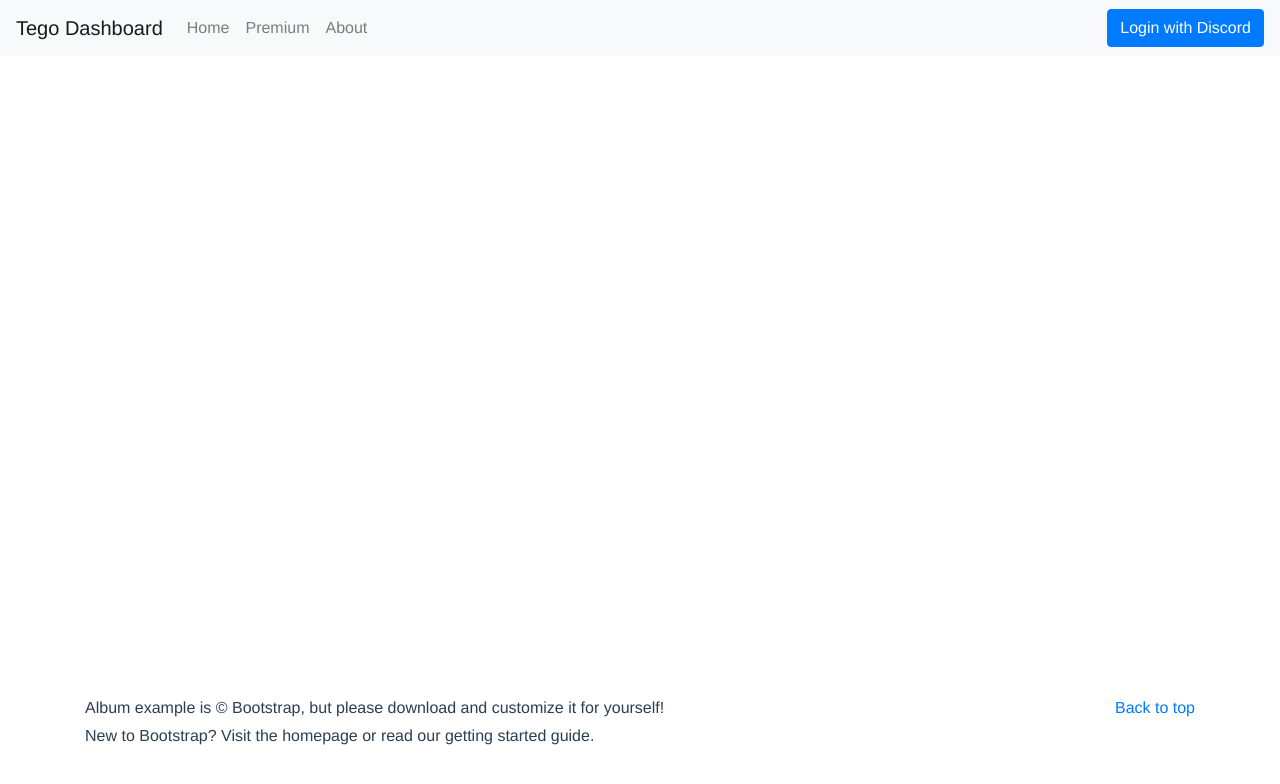
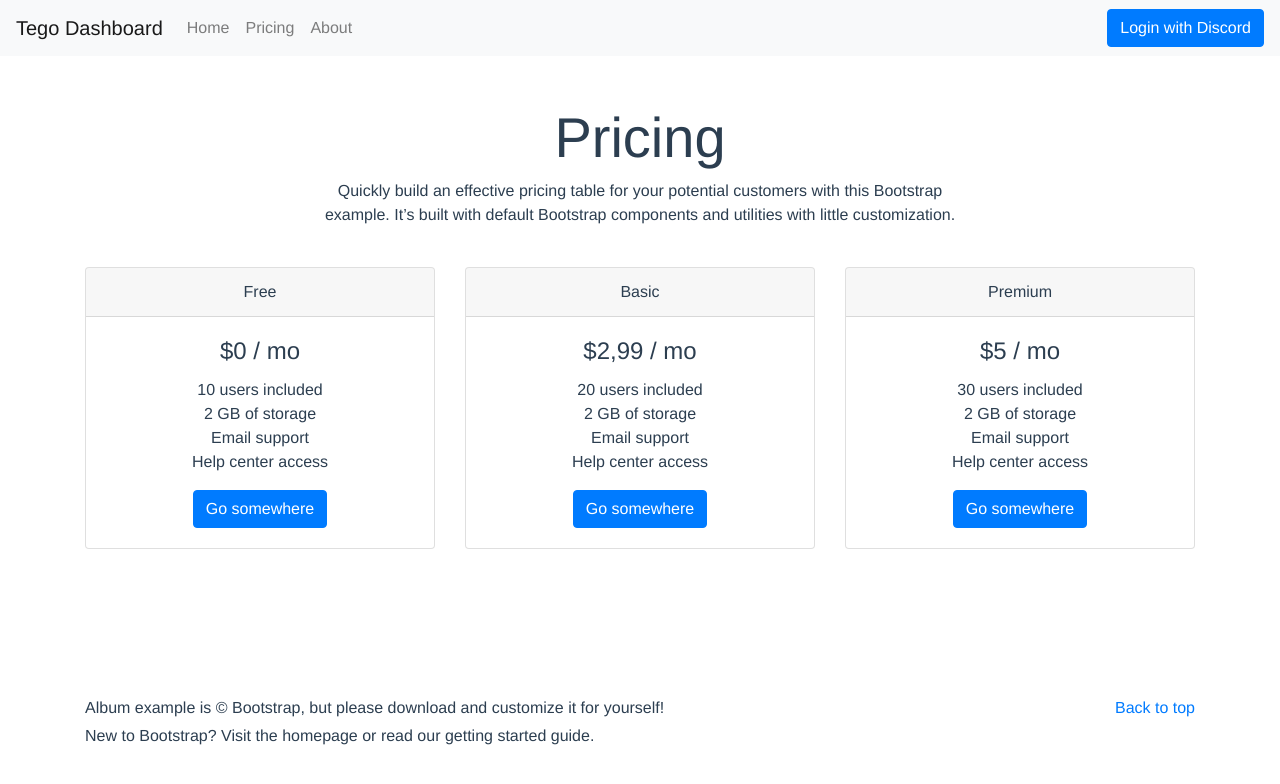
Before and after one commit to jblascoisaza/tego-dashboard, a Vue app: page /pricing in a window 1280 px wide. Shown: the top 784 px of the page. Built offline with nearby package versions, Linux system fonts and the light colour scheme.

Commit message:
improvements to pricingcard component

```diff
--- a/src/components/General/NavBar.vue
+++ b/src/components/General/NavBar.vue
@@ -9,7 +9,7 @@
         <b-navbar-nav>
           <b-nav-item to="/">Home</b-nav-item>
           <b-nav-item v-if="isAuthenticated" to="/guilds">Guilds</b-nav-item>
-          <b-nav-item to="/premium">Premium</b-nav-item>
+          <b-nav-item to="/pricing">Pricing</b-nav-item>
           <b-nav-item to="/about">About</b-nav-item>
         </b-navbar-nav>
 
--- a/src/components/Pricing/PricingCard.vue
+++ b/src/components/Pricing/PricingCard.vue
@@ -1,19 +1,23 @@
 <template>
-  <b-card header="Free" header-tag="header" title="$0 / mo">
+  <b-card :header="header" header-tag="header" :title="title">
     <b-card-text>
       <ul class="list-unstyled">
-        <li>10 users included</li>
-        <li>2 GB of storage</li>
-        <li>Email support</li>
-        <li>Help center access</li>
+        <li v-for="(item, index) in list" :key="index">{{ item }}</li>
       </ul>
     </b-card-text>
-    <b-button href="#" variant="primary">Go somewhere</b-button>
+    <b-button href="#" variant="primary">{{ bContent }}</b-button>
   </b-card>
 </template>
 
 <script>
-export default {};
+export default {
+  props: {
+    header: String,
+    title: String,
+    list: Object,
+    bContent: String
+  }
+};
 </script>
 
 <style scoped>
--- a/src/router.js
+++ b/src/router.js
@@ -3,7 +3,7 @@ import Router from 'vue-router';
 import Home from './views/Home.vue';
 import Guilds from './views/Guilds.vue';
 import Manage from './views/Manage.vue';
-import Premium from './views/Pricing.vue';
+import Pricing from './views/Pricing.vue';
 
 Vue.use(Router);
 
@@ -17,9 +17,9 @@ export default new Router({
       component: Home
     },
     {
-      path: '/premium',
-      name: 'premium',
-      component: Premium
+      path: '/pricing',
+      name: 'pricing',
+      component: Pricing
     },
     {
       path: '/about',
--- a/src/views/Pricing.vue
+++ b/src/views/Pricing.vue
@@ -10,9 +10,9 @@
     </div>
     <div class="container">
       <b-card-group class="text-center" deck>
-        <PricingCard />
-        <PricingCard />
-        <PricingCard />
+        <PricingCard header="Free" title="$0 / mo" :list="fList" bContent="Go somewhere" />
+        <PricingCard header="Basic" title="$2,99 / mo" :list="bList" bContent="Go somewhere" />
+        <PricingCard header="Premium" title="$5 / mo" :list="pList" bContent="Go somewhere" />
       </b-card-group>
     </div>
   </div>
@@ -25,6 +25,28 @@ export default {
   name: 'pricing',
   components: {
     PricingCard
+  },
+  data() {
+    return {
+      fList: {
+        item1: '10 users included',
+        item2: '2 GB of storage',
+        item3: 'Email support',
+        item4: 'Help center access'
+      },
+      bList: {
+        item1: '20 users included',
+        item2: '2 GB of storage',
+        item3: 'Email support',
+        item4: 'Help center access'
+      },
+      pList: {
+        item1: '30 users included',
+        item2: '2 GB of storage',
+        item3: 'Email support',
+        item4: 'Help center access'
+      }
+    };
   }
 };
 </script>
```
